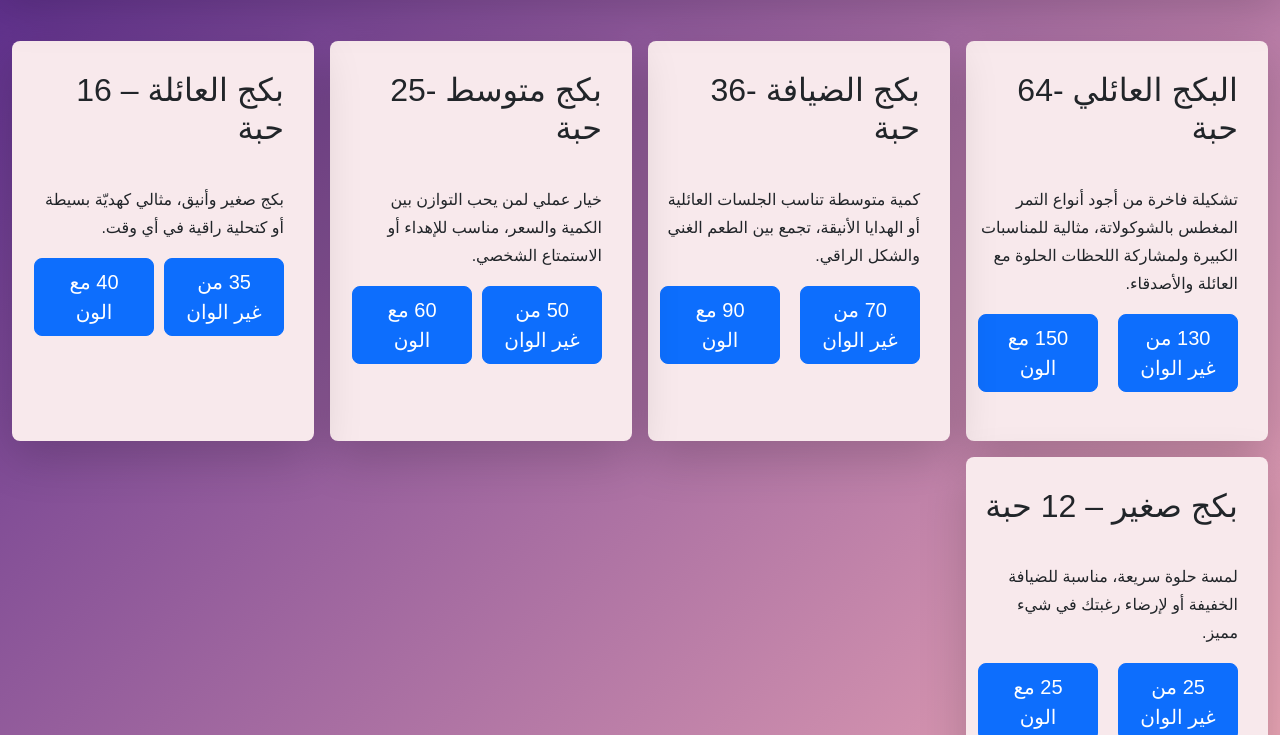
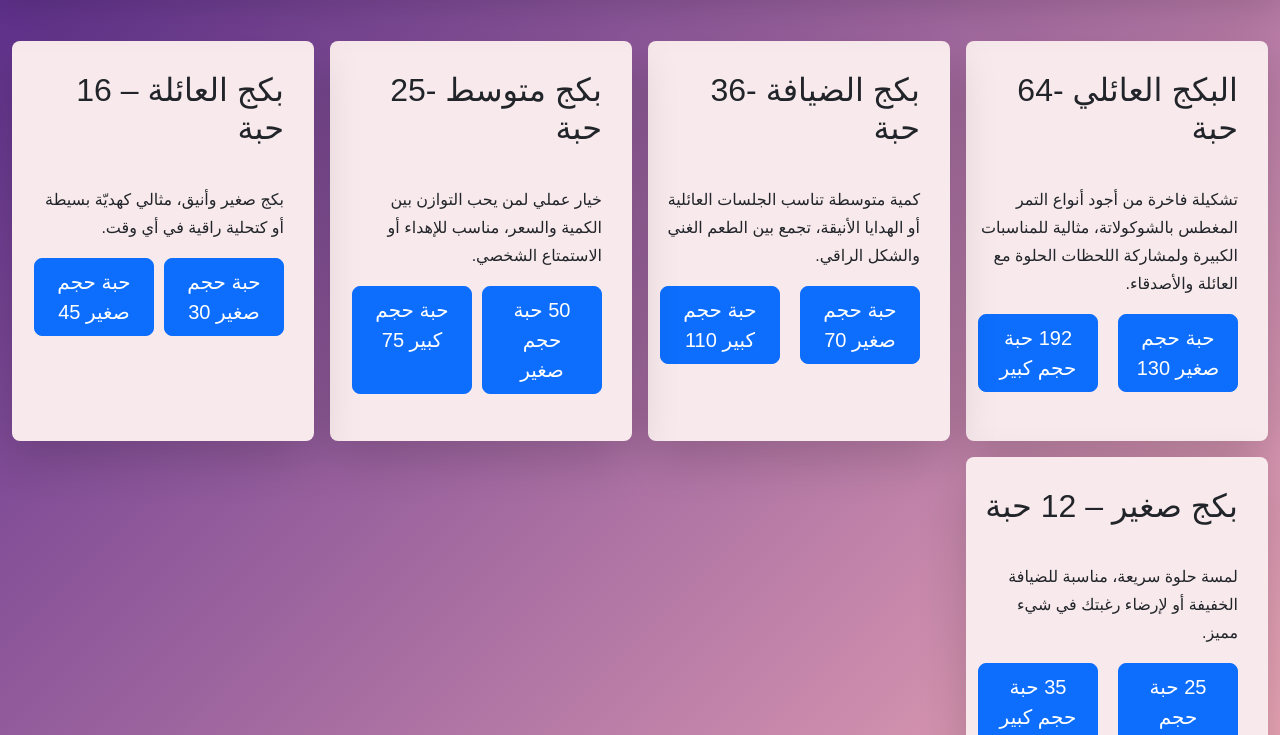
Before and after one commit to M7mad7amdan/Chocolate-Website, a plain HTML site: page randompackage.html in a window 1280 px wide. Shown: the part 65-800 px from the top of the page. Drawn offline with nearby package versions, Linux system fonts and the light colour scheme.

Commit message:
edit the price of random packs chocoalte

```diff
--- a/randompackage.html
+++ b/randompackage.html
@@ -179,9 +179,9 @@ body { overscroll-behavior: none; }
       </div>
       <div style="display: flex; gap: 20px; justify-content: center;">
         <input type="radio" id="WithoutColor1" name="ChocolateColor1" class="btn-check withoutcolor" checked value="130">
-        <label class="btn btn-lg btn-outline-primary" for="WithoutColor1" style="width: 120px;">130 من غير الوان</label>
+        <label class="btn btn-lg btn-outline-primary" for="WithoutColor1" style="width: 120px;"> حبة حجم صغير 130</label>
         <input type="radio" id="WithColor1" name="ChocolateColor1" class="btn-check withcolor" value="150">
-        <label class="btn btn-lg btn-primary" for="WithColor1" style="width: 120px; color: white;">150 مع الون</label>
+        <label class="btn btn-lg btn-primary" for="WithColor1" style="width: 120px; color: white;">192 حبة حجم كبير</label>
       </div>
     </div>
   </div>
@@ -197,9 +197,9 @@ body { overscroll-behavior: none; }
       </div>
       <div style="display: flex; gap: 20px; justify-content: center;">
         <input type="radio" id="WithoutColor2" name="ChocolateColor2" class="btn-check withoutcolor" checked value="70">
-        <label class="btn btn-lg btn-outline-primary" for="WithoutColor2" style="width: 120px;">70 من غير الوان</label>
+        <label class="btn btn-lg btn-outline-primary" for="WithoutColor2" style="width: 120px;">حبة حجم صغير 70</label>
         <input type="radio" id="WithColor2" name="ChocolateColor2" class="btn-check withcolor" value="90">
-        <label class="btn btn-lg btn-primary" for="WithColor2" style="width: 120px; color: white;">90 مع الون</label>
+        <label class="btn btn-lg btn-primary" for="WithColor2" style="width: 120px; color: white;">حبة حجم كبير 110</label>
       </div>
     </div>
   </div>
@@ -215,9 +215,9 @@ body { overscroll-behavior: none; }
       </div>
       <div style="display: flex; gap: 10px; justify-content: center;">
         <input type="radio" id="WithoutColor3" name="ChocolateColor3" class="btn-check withoutcolor" checked value="50">
-        <label class="btn btn-lg btn-outline-primary" for="WithoutColor3" style="width: 120px;">50 من غير الوان</label>
+        <label class="btn btn-lg btn-outline-primary" for="WithoutColor3" style="width: 120px;">50 حبة حجم صغير</label>
         <input type="radio" id="WithColor3" name="ChocolateColor3" class="btn-check withcolor" value="60">
-        <label class="btn btn-lg btn-primary" for="WithColor3" style="width: 120px; color: white;">60 مع الون</label>
+        <label class="btn btn-lg btn-primary" for="WithColor3" style="width: 120px; color: white;">حبة حجم كبير 75</label>
       </div>
     </div>
   </div>
@@ -233,9 +233,9 @@ body { overscroll-behavior: none; }
       </div>
       <div style="display: flex; gap: 10px; justify-content: center;">
         <input type="radio" id="WithoutColor4" name="ChocolateColor4" class="btn-check withoutcolor" checked value="35">
-        <label class="btn btn-lg btn-outline-primary" for="WithoutColor4" style="width: 120px;">35 من غير الوان</label>
+        <label class="btn btn-lg btn-outline-primary" for="WithoutColor4" style="width: 120px;">حبة حجم صغير 30</label>
         <input type="radio" id="WithColor4" name="ChocolateColor4" class="btn-check withcolor" value="40">
-        <label class="btn btn-lg btn-primary" for="WithColor4" style="width: 120px; color: white;">40 مع الون</label>
+        <label class="btn btn-lg btn-primary" for="WithColor4" style="width: 120px; color: white;"> حبة حجم صغير 45</label>
       </div>
     </div>
   </div>
@@ -251,9 +251,9 @@ body { overscroll-behavior: none; }
       </div>
       <div style="display: flex; gap: 20px; justify-content: center;">
         <input type="radio" id="WithoutColor5" name="ChocolateColor5" class="btn-check withoutcolor" checked value="25">
-        <label class="btn btn-lg btn-outline-primary" for="WithoutColor5" style="width: 120px;">25 من غير الوان</label>
+        <label class="btn btn-lg btn-outline-primary" for="WithoutColor5" style="width: 120px;">25 حبة حجم صغير</label>
         <input type="radio" id="WithColor5" name="ChocolateColor5" class="btn-check withcolor" value="25">
-        <label class="btn btn-lg btn-primary" for="WithColor5" style="width: 120px; color: white;">25 مع الون</label>
+        <label class="btn btn-lg btn-primary" for="WithColor5" style="width: 120px; color: white;">35 حبة حجم كبير</label>
       </div>
     </div>
   </div>
```
